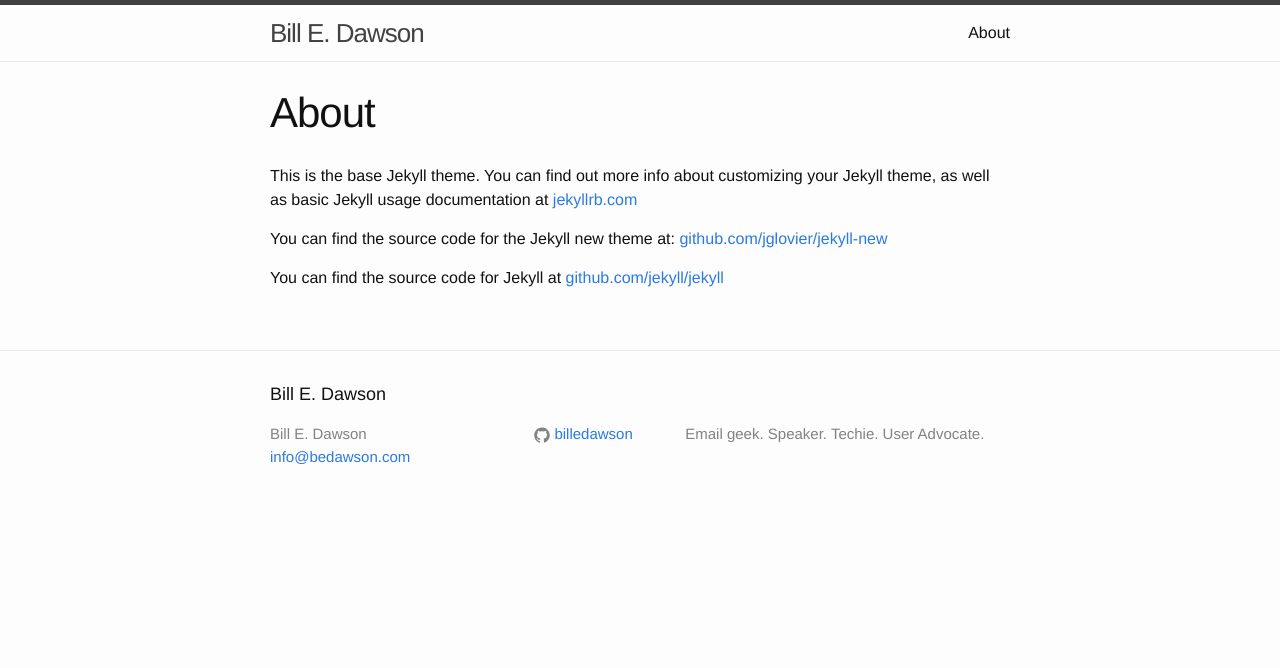
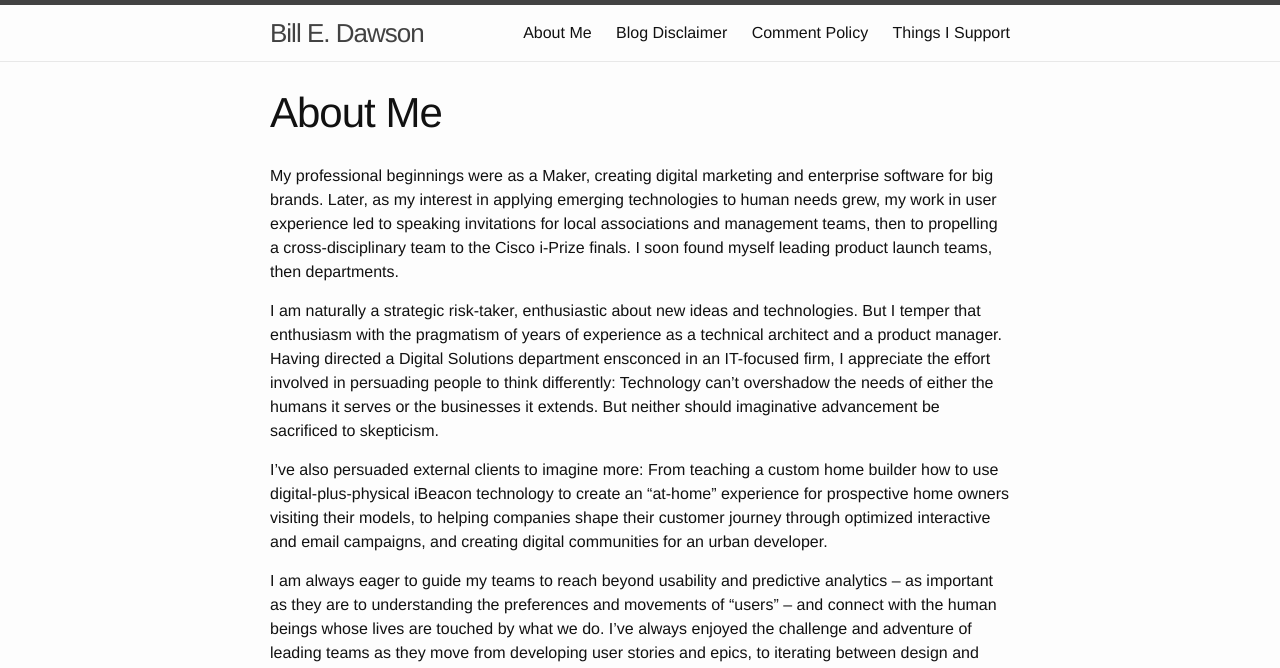
Before and after one commit to billedawson/billedawson.github.io, a Jekyll site: the page built from _pages/about.md, in a window 1280 px wide. Shown: the top 668 px of the page. Built offline with Jekyll 4.4.1, drawn with Linux system fonts in a browser that asks for light colours; some of the changed text lies outside the part shown.

```diff
--- a/_config.yml
+++ b/_config.yml
@@ -1,10 +1,14 @@
 # Site settings
 title: Bill E. Dawson
 email: info@bedawson.com
-description: Email geek. Speaker. Techie. User Advocate.
+description: Educator. Startup Coach. Angel Investor.
 baseurl: "" # the subpath of your site, e.g. /blog/
 url: "http://billedawson.github.io"
-github_username:  billedawson
+twitter_username:  billedawson
+linkedin_username:  billedawson
+
+include:
+  - _pages
 
 # Build settings
 markdown: kramdown
--- /dev/null
+++ b/_pages/about.md
@@ -0,0 +1,22 @@
+---
+    layout: page
+    title: About Me
+    permalink: /about/
+
+    date: 2015-05-04
+    featured: false
+    featureImage: ""
+    excerpt: "My professional beginnings were as a Maker, creating digital marketing and enterprise software for big brands."
+    readingTime: 1
+    tags: []
+---
+
+My professional beginnings were as a Maker, creating digital marketing and enterprise software for big brands. Later, as my interest in applying emerging technologies to human needs grew, my work in user experience led to speaking invitations for local associations and management teams, then to propelling a cross-disciplinary team to the Cisco i-Prize finals. I soon found myself leading product launch teams, then departments.
+
+I am naturally a strategic risk-taker, enthusiastic about new ideas and technologies. But I temper that enthusiasm with the pragmatism of years of experience as a technical architect and a product manager. Having directed a Digital Solutions department ensconced in an IT-focused firm, I appreciate the effort involved in persuading people to think differently: Technology can’t overshadow the needs of either the humans it serves or the businesses it extends. But neither should imaginative advancement be sacrificed to skepticism.
+
+I’ve also persuaded external clients to imagine more: From teaching a custom home builder how to use digital-plus-physical iBeacon technology to create an “at-home” experience for prospective home owners visiting their models, to helping companies shape their customer journey through optimized interactive and email campaigns, and creating digital communities for an urban developer.
+
+I am always eager to guide my teams to reach beyond usability and predictive analytics – as important as they are to understanding the preferences and movements of “users” – and connect with the human beings whose lives are touched by what we do. I’ve always enjoyed the challenge and adventure of leading teams as they move from developing user stories and epics, to iterating between design and development, while driving toward the tight deadlines characteristic of digital product launches.
+
+![Bill E. Dawson](/images/2015/05/BDawson-smile-bw-etching-Twitter-1.png)
--- a/about.md
+++ /dev/null
@@ -1,11 +0,0 @@
----
-layout: page
-title: About
-permalink: /about/
----
-
-This is the base Jekyll theme. You can find out more info about customizing your Jekyll theme, as well as basic Jekyll usage documentation at [jekyllrb.com](http://jekyllrb.com/)
-
-You can find the source code for the Jekyll new theme at: [github.com/jglovier/jekyll-new](https://github.com/jglovier/jekyll-new)
-
-You can find the source code for Jekyll at [github.com/jekyll/jekyll](https://github.com/jekyll/jekyll)
```
Also changed, not shown: _pages/blog-disclaimer.md (added, +16 -0 lines), _pages/comment-policy.md (added, +22 -0 lines), _pages/things-i-support.md (added, +43 -0 lines), _posts/2020-12-17-still-there.markdown (deleted, +0 -8 lines), _posts/2023-05-28-jekyll-or-11ty.markdown (deleted, +0 -12 lines), README.md, 1 other file.
